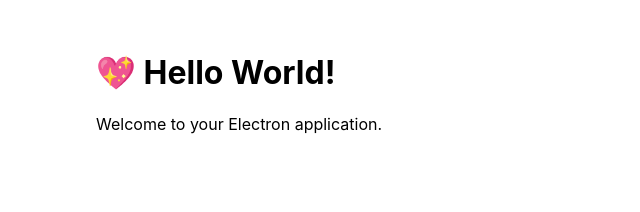
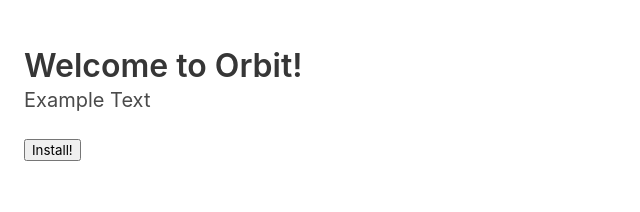
Before and after one commit to Sakezone/orbit-gui, an Electron app: page src/index.html in a window 800 px wide. Shown: the whole page, without its empty margins (0-640 px from the left). Drawn offline with nearby package versions, Linux system fonts and the light colour scheme.

Commit message:
added todos, introduced bulma

```diff
--- a/package.json
+++ b/package.json
@@ -45,6 +45,7 @@
     }
   },
   "dependencies": {
+    "bulma": "^0.9.0",
     "electron-squirrel-startup": "^1.0.0"
   },
   "devDependencies": {
--- /dev/null
+++ b/src/frontEndResponse.js
@@ -0,0 +1,25 @@
+// Purpose is to communicate with the backend.
+
+// Supposedly, send signals to the backend.
+
+// 1. Grab the button event
+// 2. Have the state of the screen change
+// 3.
+
+// Click on settings button
+// The front end will deal with checking if the button was pressed.
+// Maybe have a delay on how many times it can be pressed within a second or something.
+// Once the signal is sent, the button cannot be pressed anymore
+
+// This is for testing button functionality
+const button = document.getElementById('InstallButton');
+let buttonIsPressed = false;
+
+console.log(button);
+
+button.addEventListener("click", (buttonIsPressed) => {
+    console.log('Button is pressed!');
+    buttonIsPressed = true;
+    console.log(buttonIsPressed);
+    return buttonIsPressed;
+});
--- a/src/index.html
+++ b/src/index.html
@@ -1,12 +1,24 @@
 <!DOCTYPE html>
 <html>
   <head>
-    <meta charset="UTF-8">
-    <title>Hello World!</title>
-    <link rel="stylesheet" href="index.css">
+    <meta charset="utf-8">
+    <meta name="viewport" content="width=device-width, initial-scale=1">
+    <title>Orbit</title>
+    <link rel="stylesheet" href="https://cdn.jsdelivr.net/npm/bulma@0.9.0/css/bulma.min.css">
+    <script defer src="https://use.fontawesome.com/releases/v5.3.1/js/all.js"></script>
+    <script defer src="frontEndResponse.js"></script>
   </head>
   <body>
-    <h1>💖 Hello World!</h1>
-    <p>Welcome to your Electron application.</p>
+  <section class="section">
+    <div class="container">
+      <h1 class="title">
+        Welcome to Orbit!
+      </h1>
+      <p class="subtitle">
+        Example Text
+      </p>
+      <button id="InstallButton" type="button">Install!</button>
+    </div>
+  </section>
   </body>
 </html>
```
Also changed, not shown: src/index.css (+9 -0 lines), 1 other file.
